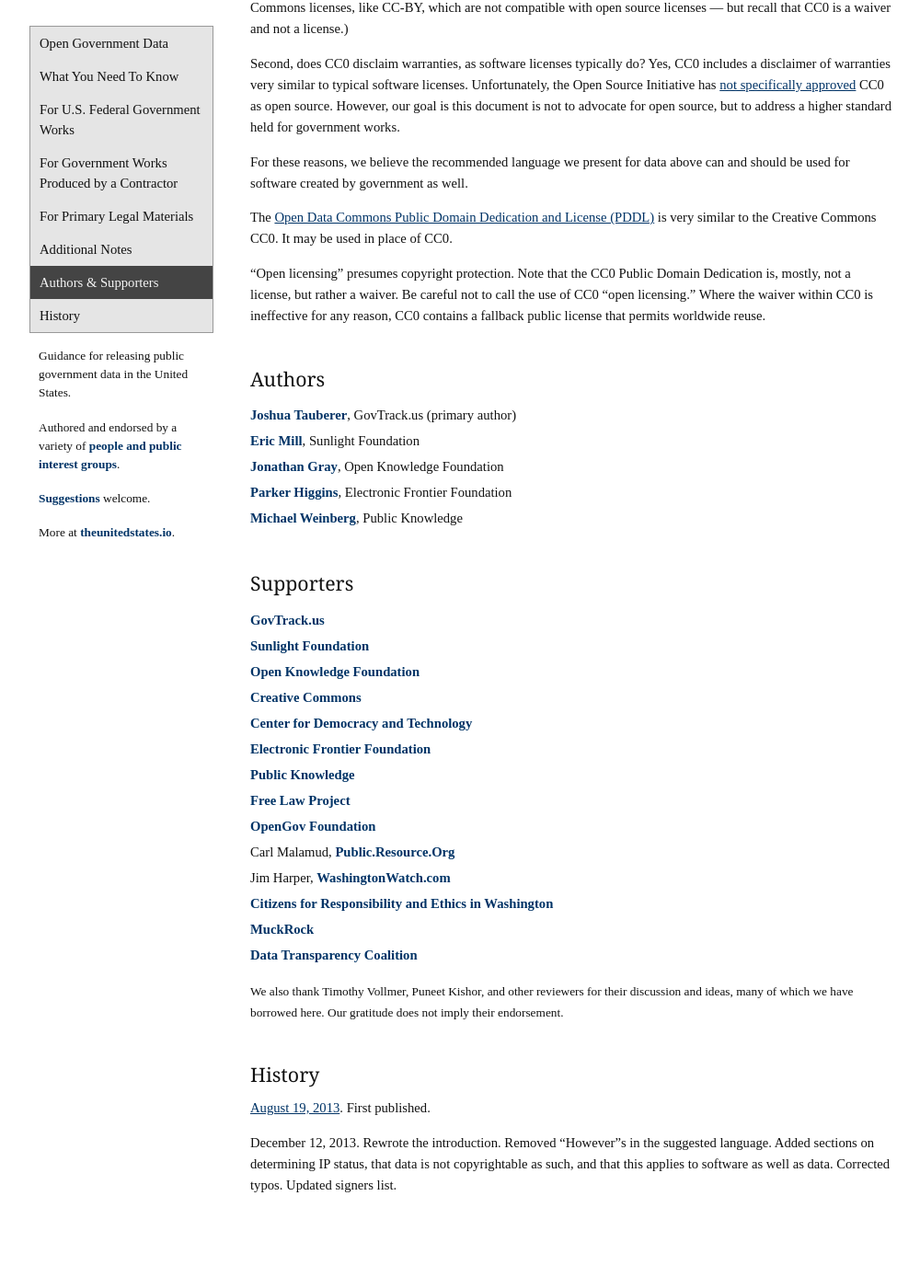
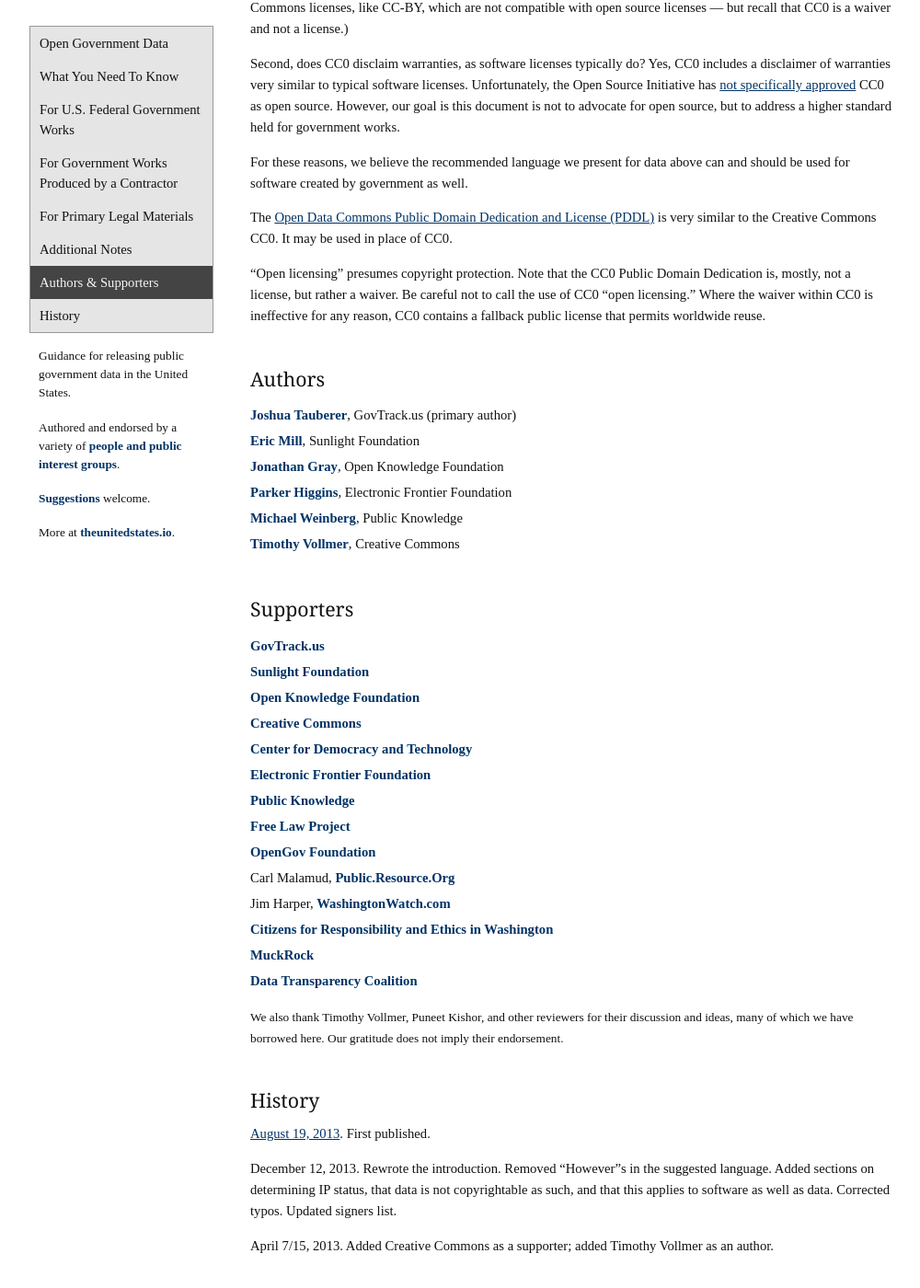
Before and after one commit to unitedstates/licensing, a Jekyll site: the page built from index.md, in a window 1280 px wide and 1400 px high, scrolled down 2945 px. Shown: the whole window at 92% size, without its empty margins (18-1018 px from the left). Built offline with Jekyll 4.4.1, drawn with Linux system fonts in a browser that asks for light colours; nearby versions of some CDN libraries; some web fonts are replaced; before the commit the page ends 4280 px from its top, so only the background shows below that.

Commit message:
added Timothy Vollmer as an author

```diff
--- a/index.md
+++ b/index.md
@@ -104,6 +104,7 @@ The [Open Data Commons Public Domain Dedication and License (PDDL)][6] is very s
 * [Jonathan Gray](https://twitter.com/jwyg), Open Knowledge Foundation
 * [Parker Higgins](https://twitter.com/xor), Electronic Frontier Foundation
 * [Michael Weinberg](https://twitter.com/mweinbergPK), Public Knowledge
+* [Timothy Vollmer](http://timothyvollmer.com/), Creative Commons
 {:.contributors.people}
 
 #### Supporters
@@ -132,3 +133,5 @@ We also thank Timothy Vollmer, Puneet Kishor, and other reviewers for their disc
 [August 19, 2013](v1.html). First published.
 
 December 12, 2013. Rewrote the introduction. Removed "However"s in the suggested language. Added sections on determining IP status, that data is not copyrightable as such, and that this applies to software as well as data. Corrected typos. Updated signers list.
+
+April 7/15, 2013. Added Creative Commons as a supporter; added Timothy Vollmer as an author.
```
